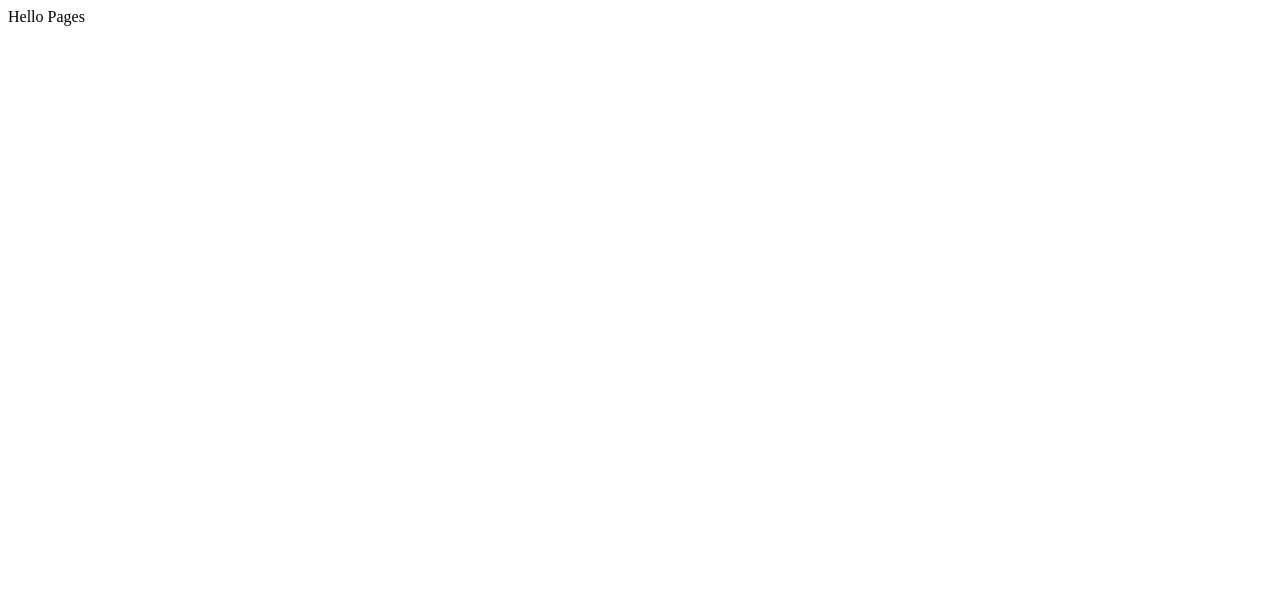
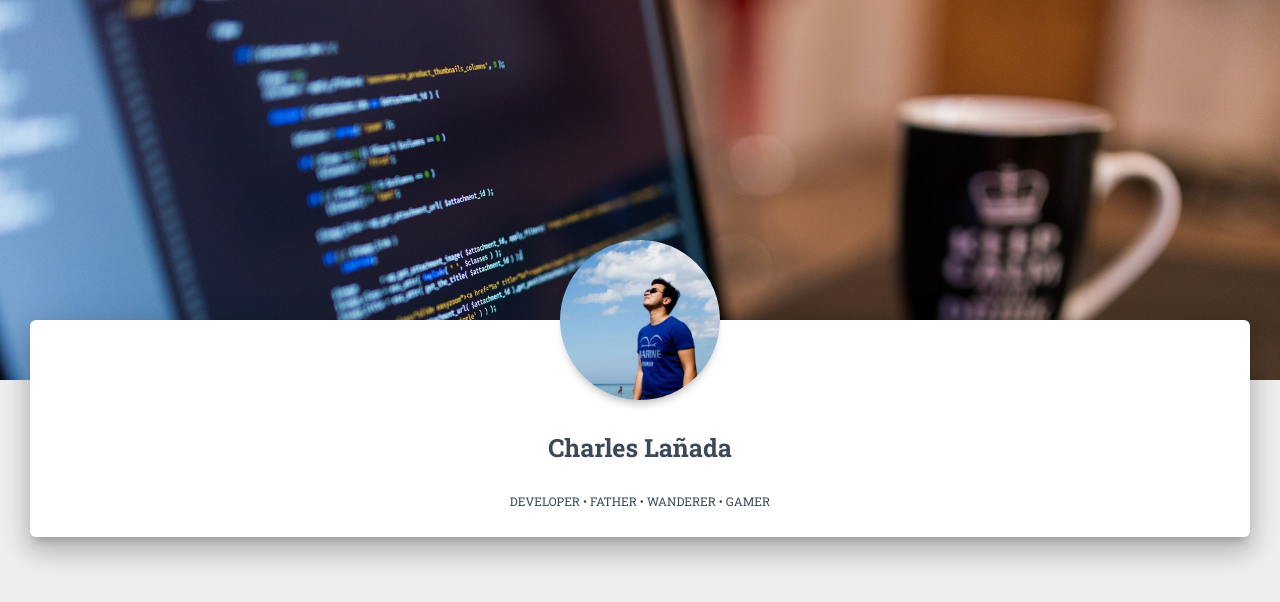
Before and after one commit to charles-lanada/czarlestra.github.io, a plain HTML site: page index.html in a window 1280 px wide. Drawn offline with Linux system fonts and the light colour scheme.

Commit message:
save to the actual repository

```diff
--- a/index.html
+++ b/index.html
@@ -1 +1,33 @@
-Hello Pages
+<html>
+
+<head>
+    <title>czarlestra.github.io</title>
+    <link rel="stylesheet" type="text/css" href="styles.css">
+    <link rel="stylesheet" type="text/css"
+        href="https://fonts.googleapis.com/css?family=Roboto:300,400,500,700|Roboto+Slab:400,700|Material+Icons">
+</head>
+
+<body>
+
+
+    <div class="banner">
+    </div>
+
+    <main>
+        <div class="avatar">
+            <img class="rounded-circle img-raised" src="./assets/hangad-cropped.jpg" alt="">
+        </div>
+        <div class="content">
+            <div class="summary">
+                <h3>Charles Lañada</h3>
+                <h6>Developer • Father • Wanderer • Gamer</h6>
+            </div>
+        </div>
+    </main>
+
+    <footer>
+    </footer>
+
+</body>
+
+</html>
--- /dev/null
+++ b/styles.css
@@ -0,0 +1,79 @@
+body {
+    height: 100%;
+    background-color: #eee;
+    color: #3C4858;
+    margin: 0;
+    display: flex;
+    flex-direction: column;
+}
+
+.banner {
+    height: 380px;
+    background: url(assets/coding-hands.jpg);
+    transform: translate3d(0px, 0px, 0px);
+    background-repeat: no-repeat;
+    background-size: cover;
+    background-position: top center;
+    margin: 0;
+    padding: 0;
+    border: 0;
+    display: flex;
+    align-items: center;
+}
+
+main {
+    margin: -60px 30px 0px;
+    border-radius: 6px;
+    box-shadow: 0 16px 24px 2px rgba(0, 0, 0, 0.14), 0 6px 30px 5px rgba(0, 0, 0, 0.12), 0 8px 10px -5px rgba(0, 0, 0, 0.2);
+    padding: 0px 16px;
+    text-align: center;
+    background: #FFFFFF;
+        z-index: 2;
+}
+
+.photo-container {
+    display: flex;
+    align-items: center;
+    justify-content: center;
+}
+
+.avatar {
+    height: 85px;
+}
+
+.avatar img {
+    max-width: 160px;
+    width: 100%;
+    margin: 0 auto;
+    -webkit-transform: translate3d(0, -50%, 0);
+    -moz-transform: translate3d(0, -50%, 0);
+    -o-transform: translate3d(0, -50%, 0);
+    -ms-transform: translate3d(0, -50%, 0);
+    transform: translate3d(0, -50%, 0);
+}
+
+.img-raised {
+    box-shadow: 0 5px 15px -8px rgba(0, 0, 0, 0.24), 0 8px 10px -5px rgba(0, 0, 0, 0.2);
+}
+
+.rounded-circle {
+    border-radius: 50% !important;
+}
+
+.content {
+    font-family: "Roboto Slab", "Times New Roman", serif;
+}
+
+h3 {
+    font-size: 1.5625rem;
+    line-height: 1.4em;
+    color:#3C4858;
+    text-decoration: none;
+    font-weight: 700;
+}
+
+h6 {
+    font-size: 0.75rem;
+    text-transform: uppercase;
+    font-weight: 500;
+}
```
Also changed, not shown: assets/coding-collab.jpg (added), assets/coding-hands.jpg (added), assets/coffee-code.jpg (added), assets/hangad-cropped.jpg (added), 1 other file.
